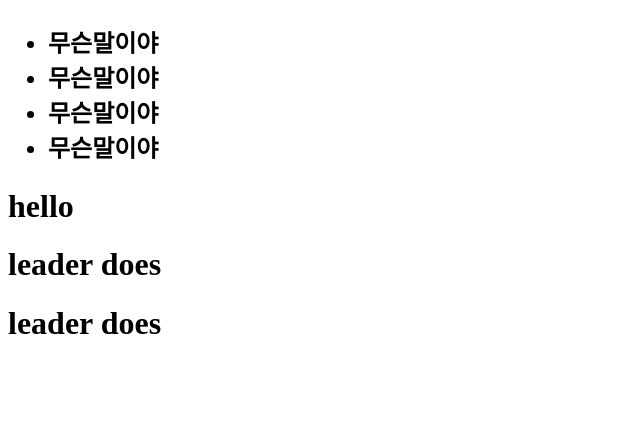
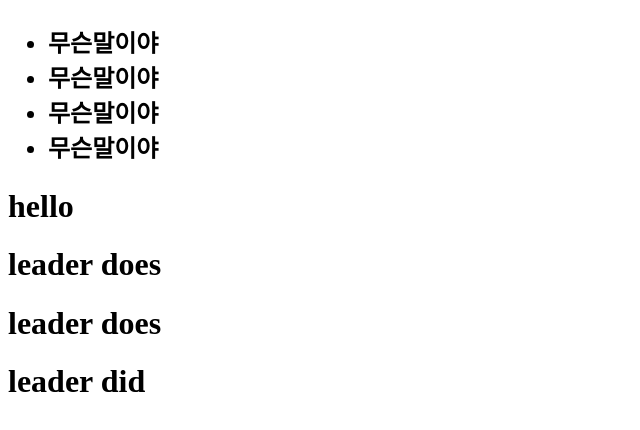
Before and after one commit to JIMIN-SUNG/test-project, a plain HTML site: page index.html in a window 1280 px wide. Shown: the whole page, without its empty margins (0-640 px from the left). Drawn offline with Linux system fonts and the light colour scheme.

Commit message:
leader 1

```diff
--- a/index.html
+++ b/index.html
@@ -25,6 +25,7 @@
     <footer>
         <h1>leader does</h1>
         <h1>leader does</h1>
+        <h1>leader did</h1>
     </footer>
 </body>
 
```
